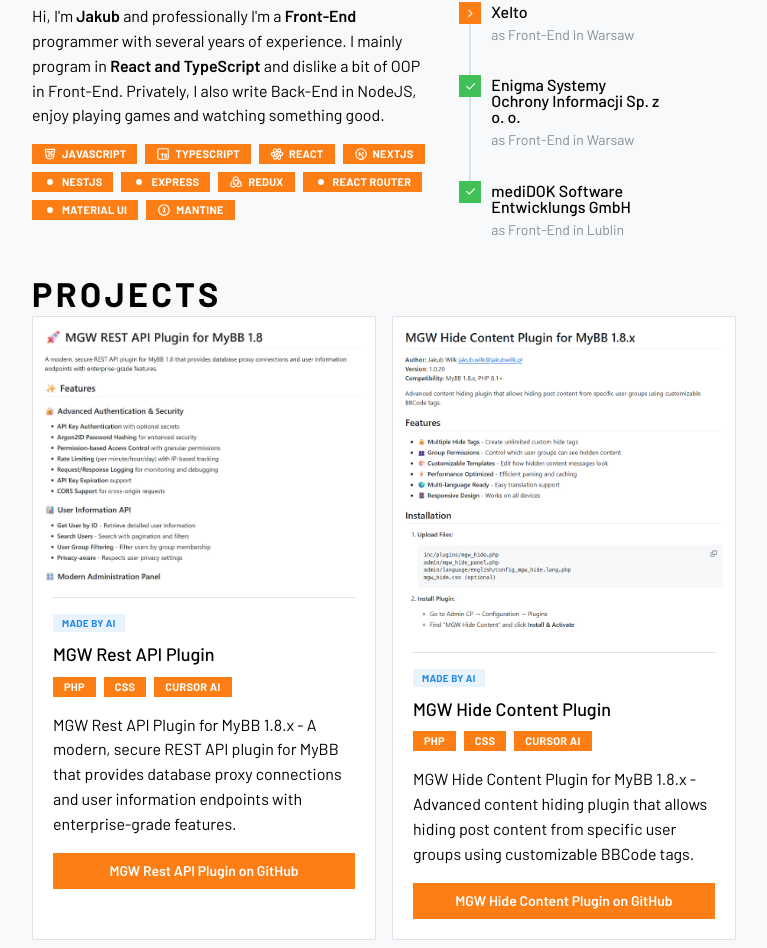
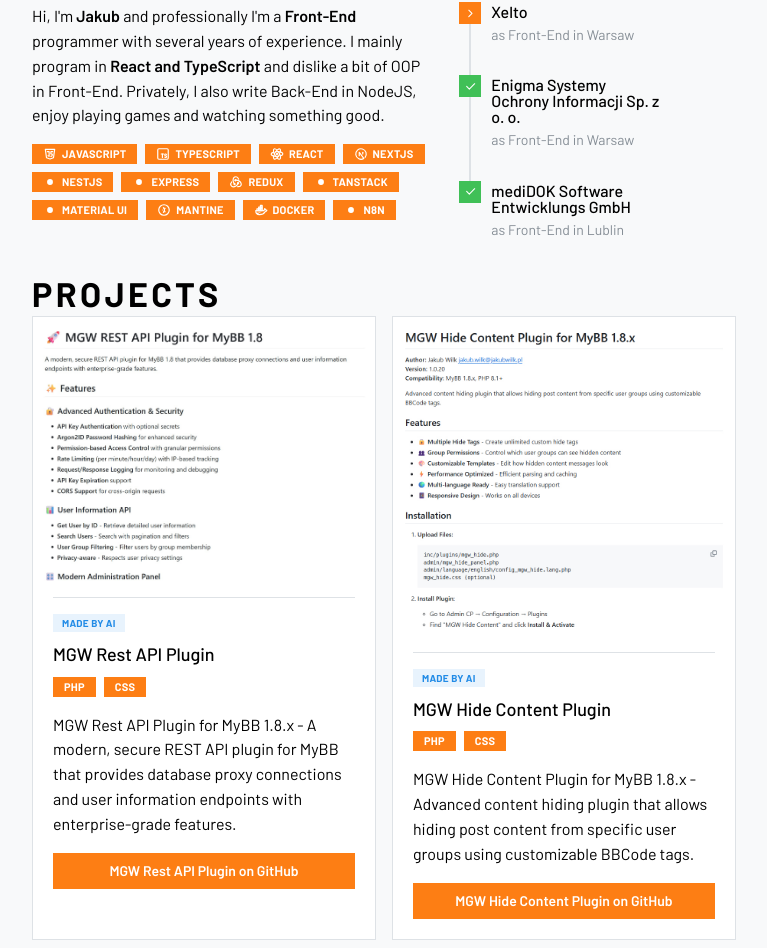
Before and after one commit to jakubwilk/jakubwilk-pl, a React (Vite) app: page / in a window 1280 px wide. Shown: the part 262-1210 px from the top of the page, without its empty margins (256-1023 px from the left). Built offline with nearby package versions, Linux system fonts and the light colour scheme.

Commit message:
Add .nvmrc file, update project technologies, and enhance tech stack in About component

```diff
--- a/public/data/projects.json
+++ b/public/data/projects.json
@@ -8,8 +8,7 @@
             "link": "https://github.com/jakubwilk/mgw-rest-api-plugin",
             "technologies": [
                 "PHP",
-                "CSS",
-                "Cursor AI"
+                "CSS"
             ],
             "madeByAI": true
         },
@@ -21,8 +20,7 @@
             "link": "https://github.com/jakubwilk/mgw-hide-plugin",
             "technologies": [
                 "PHP",
-                "CSS",
-                "Cursor AI"
+                "CSS"
             ],
             "madeByAI": true
         }
--- a/src/components/About.tsx
+++ b/src/components/About.tsx
@@ -9,6 +9,7 @@ import {
   IconBrandMantine,
   IconCheck,
   IconChevronRight,
+  IconBrandDocker,
 } from '@tabler/icons-react'
 import { ReactNode } from 'react'
 
@@ -25,9 +26,11 @@ const TECH_STACK: ITechStack[] = [
   { name: 'NestJS', icon: <IconPointFilled size={14} /> },
   { name: 'Express', icon: <IconPointFilled size={14} /> },
   { name: 'Redux', icon: <IconBrandRedux size={14} /> },
-  { name: 'React Router', icon: <IconPointFilled size={14} /> },
+  { name: 'Tanstack', icon: <IconPointFilled size={14} /> },
   { name: 'Material UI', icon: <IconPointFilled size={14} /> },
   { name: 'Mantine', icon: <IconBrandMantine size={14} /> },
+  { name: 'Docker', icon: <IconBrandDocker size={14} /> },
+  { name: 'n8n', icon: <IconPointFilled size={14} /> },
 ]
 
 export default function About() {
```
Also changed, not shown: 1 other file (tests, documents, lock files or other folders).
